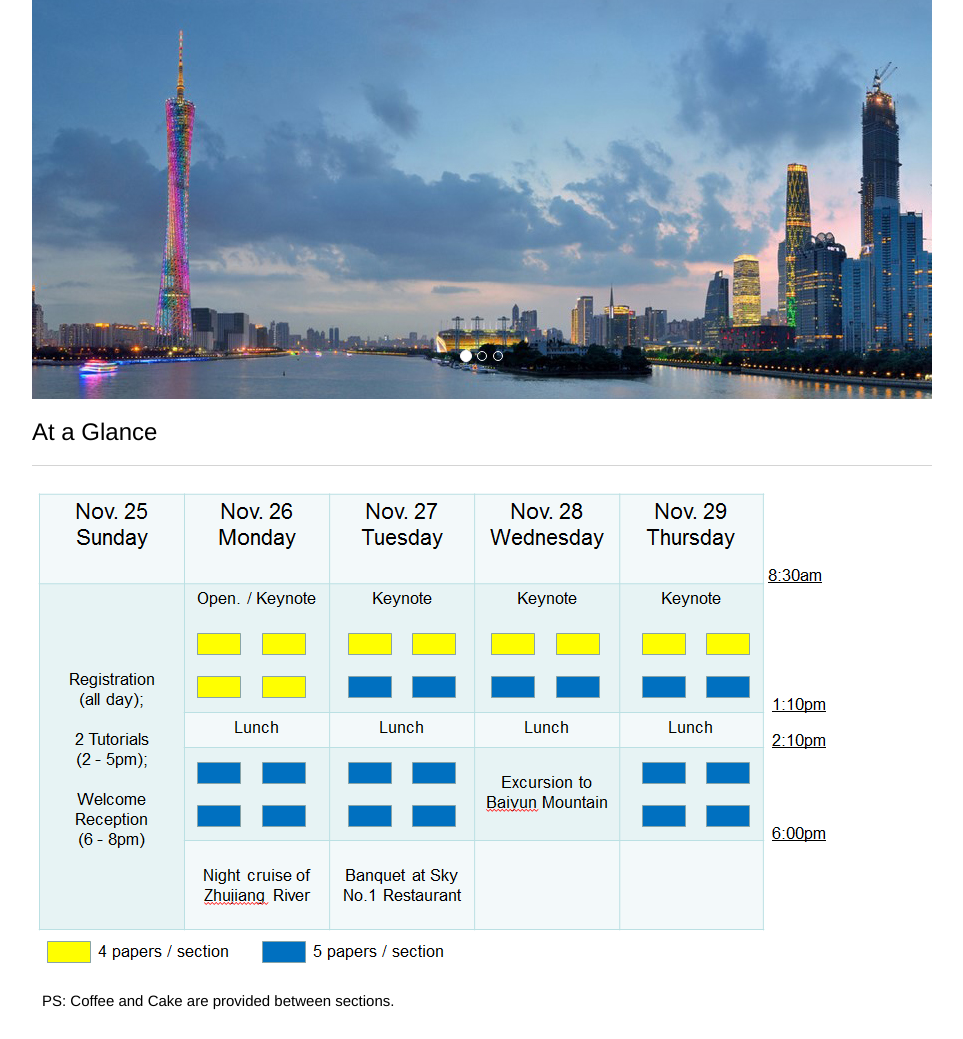
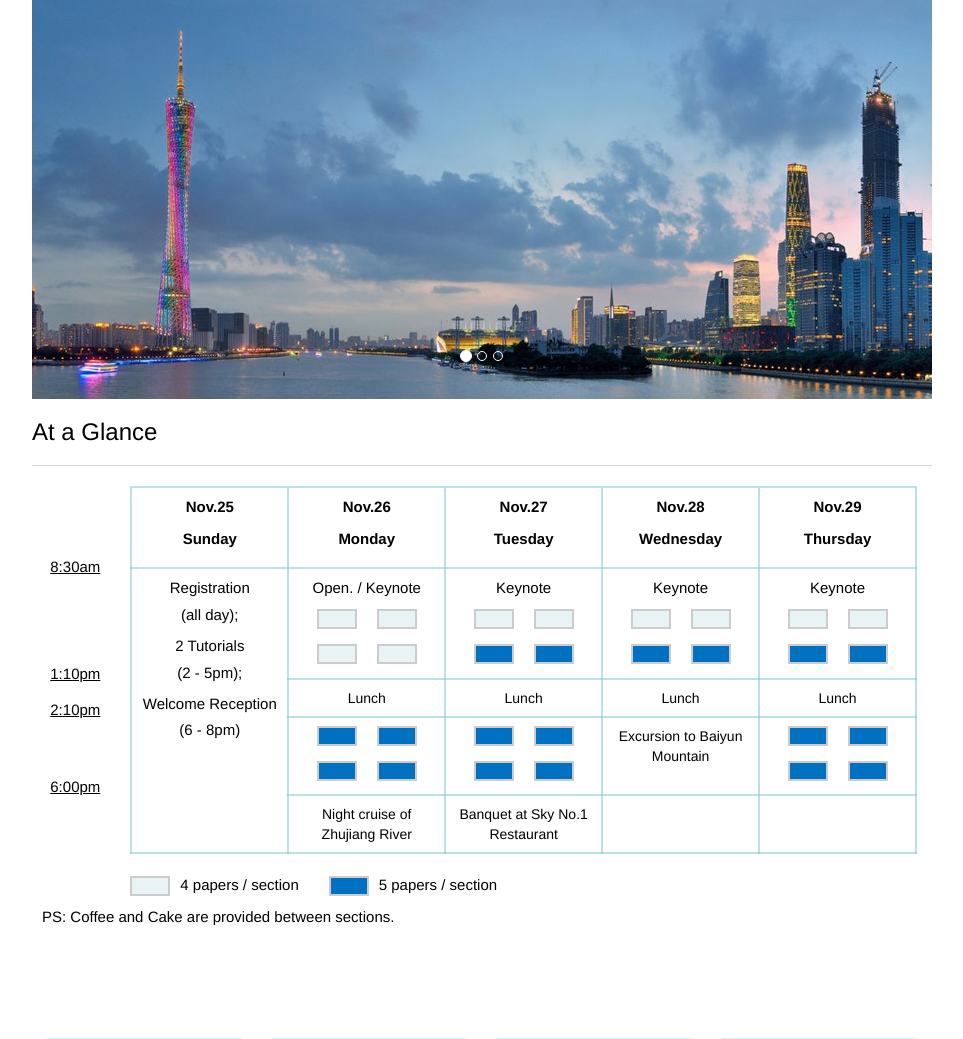
Before and after one commit to ym13349140/ITW2018, a Flask app: page /program/glance in a window 1280 px wide. Shown: the part 61-1100 px from the top of the page, without its empty margins (158-1121 px from the left). Run offline with Flask 2, Linux system fonts and the light colour scheme; some libraries are stand-ins or nearby versions.

Commit message:
修改 At a Glance 菜单内容 (#10)

```diff
--- a/ITW/static/css/main.css
+++ b/ITW/static/css/main.css
@@ -162,3 +162,60 @@ nav .dropdown-menu li:focus > a,nav .dropdown-menu li:hover > a {
 #cantonese_dishes .dish-name {
     margin-bottom: 20px;
 }
+
+#at-glance-box {
+    margin-left: -80px;
+}
+
+#time-line {
+    text-align: right;
+    text-decoration: underline;
+}
+
+.table {
+  border: 2px solid rgba(122,197,205,0.5);
+}
+.table-bordered > thead > tr > th,
+.table-bordered > tbody > tr > th,
+.table-bordered > tfoot > tr > th,
+.table-bordered > thead > tr > td,
+.table-bordered > tbody > tr > td,
+.table-bordered > tfoot > tr > td {
+   border: 2px solid rgba(122,197,205,0.5);
+}
+
+#at-glance th, #at-glance td {
+    text-align: center;
+    font-size: 14px;
+}
+
+.time-box {
+    display: inline-block;
+    width: 40px;
+    height: 20px;
+    border: 2px solid #ccc;
+}
+
+#time-table > p .time-box {
+    vertical-align: middle;
+}
+
+#time-table > p .box-left {
+    margin-right: 10px;
+}
+
+.box-left {
+    margin-right: 20px;
+}
+
+.box-1 {
+    background: #E7F3F4;
+}
+
+.box-2 {
+    background: #0070C0;
+}
+
+#at-glance .p-bottom {
+    margin-bottom: 0px;
+}
--- a/ITW/templates/program/glance.html
+++ b/ITW/templates/program/glance.html
@@ -3,8 +3,103 @@
         <h3>At a Glance
             <hr>
         </h3>
-        <div>
-            <img src="{{ url_for('static',filename='images/glance.jpg') }}">
+        <div id="at-glance-box">
+            <div id="time-line" class="col-lg-2 col-md-2 col-sm-2">
+                <p style="margin-top: 70px;">8:30am</p>
+                <p style="margin-top: 85px;">1:10pm</p>
+                <p style="margin-top: 15px;">2:10pm</p>
+                <p style="margin-top: 55px;">6:00pm</p>
+            </div>
+            <div id="time-table" class="col-lg-10 col-md-10 col-sm-10">
+                <table id="at-glance" class="table table-bordered" bordercolor="#c1e2b3;">
+                <thead>
+                <tr>
+                    <th width="20%">
+                        <p>Nov.25</p>
+                        <p>Sunday</p>
+                    </th>
+                    <th width="20%">
+                        <p>Nov.26</p>
+                        <p>Monday</p>
+                    </th>
+                    <th width="20%">
+                        <p>Nov.27</p>
+                        <p>Tuesday</p>
+                    </th>
+                    <th width="20%">
+                        <p>Nov.28</p>
+                        <p>Wednesday</p>
+                    </th>
+                    <th width="20%">
+                        <p>Nov.29</p>
+                        <p>Thursday</p>
+                    </th>
+                </tr>
+                </thead>
+                <tbody>
+                <tr>
+                    <td rowspan="4">
+                        <p style="margin-bottom: 5px;">Registration</p>
+                        <p>(all day);</p>
+
+                        <p style="margin-bottom: 5px;">2 Tutorials</p>
+                        <p>(2 - 5pm);</p>
+
+                        <p style="margin-bottom: 5px;">Welcome Reception</p>
+                        <p>(6 - 8pm)</p>
+                    </td>
+                    <td>
+                        <p>Open. / Keynote</p>
+                        <p><span class="time-box box-1 box-left"></span><span class="time-box box-1"></span></p>
+                        <p class="p-bottom"><span class="time-box box-1 box-left"></span><span class="time-box box-1"></span></p>
+                    </td>
+                    <td>
+                        <p>Keynote</p>
+                        <p><span class="time-box box-1 box-left"></span><span class="time-box box-1"></span></p>
+                        <p class="p-bottom"><span class="time-box box-2 box-left"></span><span class="time-box box-2"></span></p>
+                    </td>
+                    <td>
+                        <p>Keynote</p>
+                        <p><span class="time-box box-1 box-left"></span><span class="time-box box-1"></span></p>
+                        <p class="p-bottom"><span class="time-box box-2 box-left"></span><span class="time-box box-2"></span></p>
+                    </td>
+                    <td>
+                        <p>Keynote</p>
+                        <p><span class="time-box box-1 box-left"></span><span class="time-box box-1"></span></p>
+                        <p class="p-bottom"><span class="time-box box-2 box-left"></span><span class="time-box box-2"></span></p>
+                    </td>
+                </tr>
+                <tr>
+                    <td>Lunch</td>
+                    <td>Lunch</td>
+                    <td>Lunch</td>
+                    <td>Lunch</td>
+                </tr>
+                <tr>
+                    <td>
+                        <p><span class="time-box box-2 box-left"></span><span class="time-box box-2"></span></p>
+                        <p class="p-bottom"><span class="time-box box-2 box-left"></span><span class="time-box box-2"></span></p>
+                    </td>
+                    <td>
+                        <p><span class="time-box box-2 box-left"></span><span class="time-box box-2"></span></p>
+                        <p class="p-bottom"><span class="time-box box-2 box-left"></span><span class="time-box box-2"></span></p>
+                    </td>
+                    <td>Excursion to Baiyun Mountain</td>
+                    <td>
+                        <p><span class="time-box box-2 box-left"></span><span class="time-box box-2"></span></p>
+                        <p class="p-bottom"><span class="time-box box-2 box-left"></span><span class="time-box box-2"></span></p>
+                    </td>
+                </tr>
+                <tr>
+                    <td>Night cruise of Zhujiang River</td>
+                    <td>Banquet at Sky No.1 Restaurant</td>
+                    <td></td>
+                    <td></td>
+                </tr>
+                </tbody>
+            </table>
+                <p><span class="time-box box-1 box-left"></span><span style="margin-right: 30px">4 papers / section</span><span class="time-box box-2 box-left"></span><span>5 papers / section</span></p>
+            </div>
         </div>
         <br>
         <p style="margin-left: 10px;">PS: Coffee and Cake are provided between sections.</p>
```
Also changed, not shown: ITW/static/images/glance.png (added).
